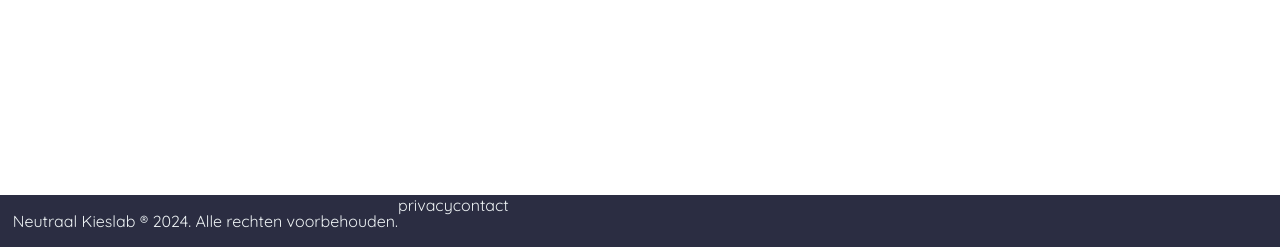
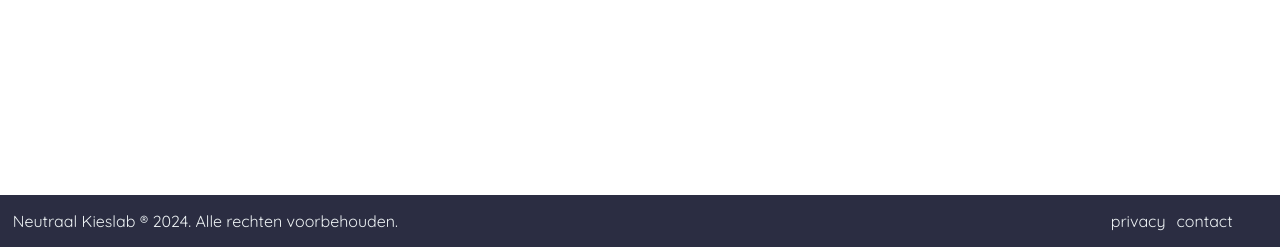
Before and after one commit to NUTgublin/project-2, a PHP site: page /file/footer.php in a window 1280 px wide. Shown: the part 553-800 px from the top of the page. Run offline with PHP 8.4, Linux system fonts and the light colour scheme.

Commit message:
footer bijna klaar

```diff
--- a/project 2/css/footer.css
+++ b/project 2/css/footer.css
@@ -4,8 +4,9 @@
 
 footer {
     display: flex;
-    justify-content: flex-start;
+    justify-content: space-between;
     position: absolute;
+    align-items: center;
     left: 0;
     bottom: 0;
     width: 100%;
@@ -14,11 +15,19 @@ footer {
     color: #EDF2F4;
 }
 
+footer div {
+    display: flex;
+    justify-content: space-between;
+    align-items: center;
+    padding-right: 5%;
+}
+
 footer p {
     padding-left: 1%;
 }
 
 a:link {
+    padding: 0 5%;
     color: #EDF2F4;
     text-decoration: none;
 }
--- a/project 2/file/footer.php
+++ b/project 2/file/footer.php
@@ -17,8 +17,10 @@
 <body>
     <footer>
         <p>Neutraal Kieslab ® 2024. Alle rechten voorbehouden.</p>
-        <a href="privacy.php">privacy</a>
-        <a href="contact.php">contact</a>
+        <div>
+            <a href="privacy.php">privacy</a>
+            <a href="contact.php">contact</a>
+        </div>
     </footer>
 </body>
 
```
